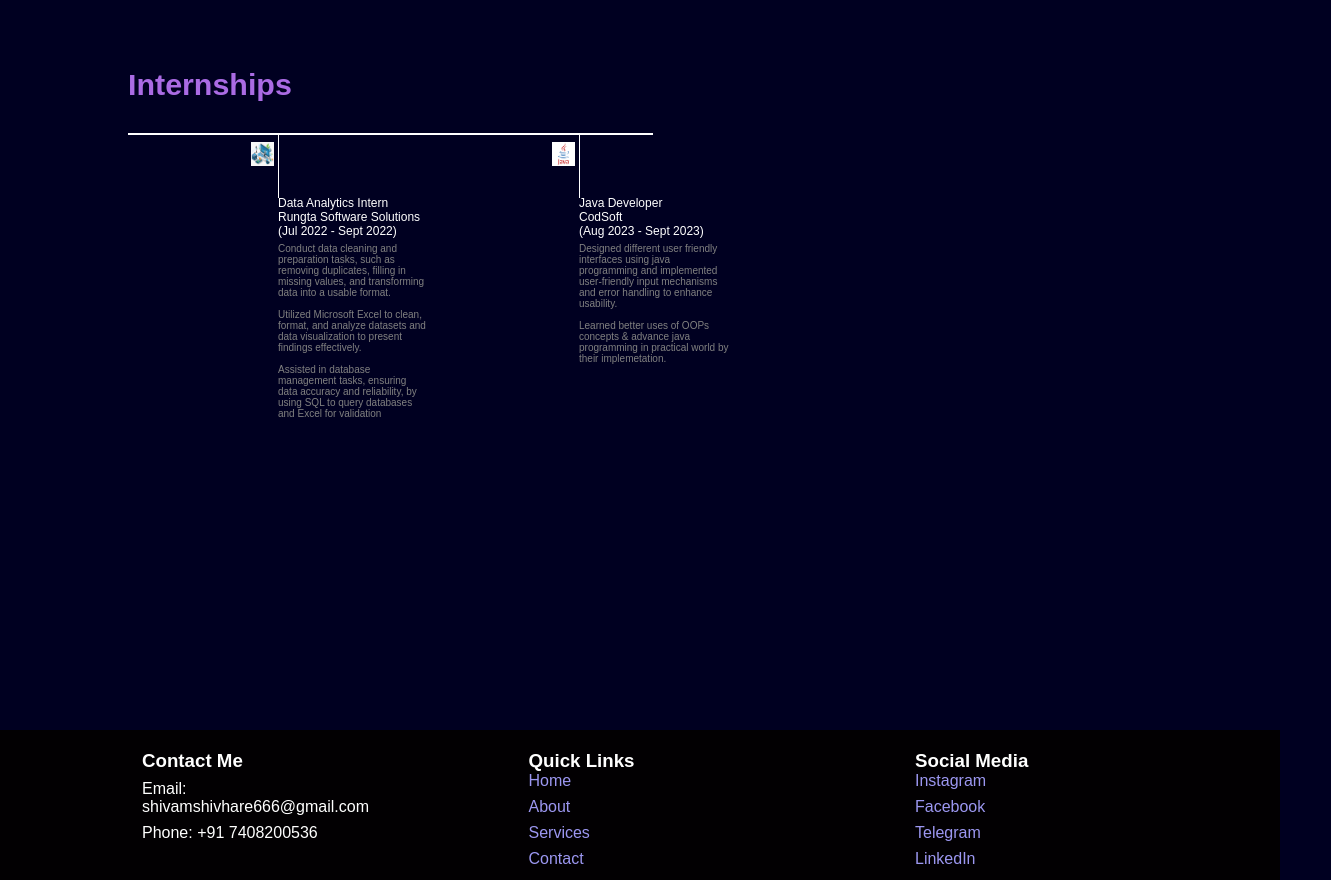
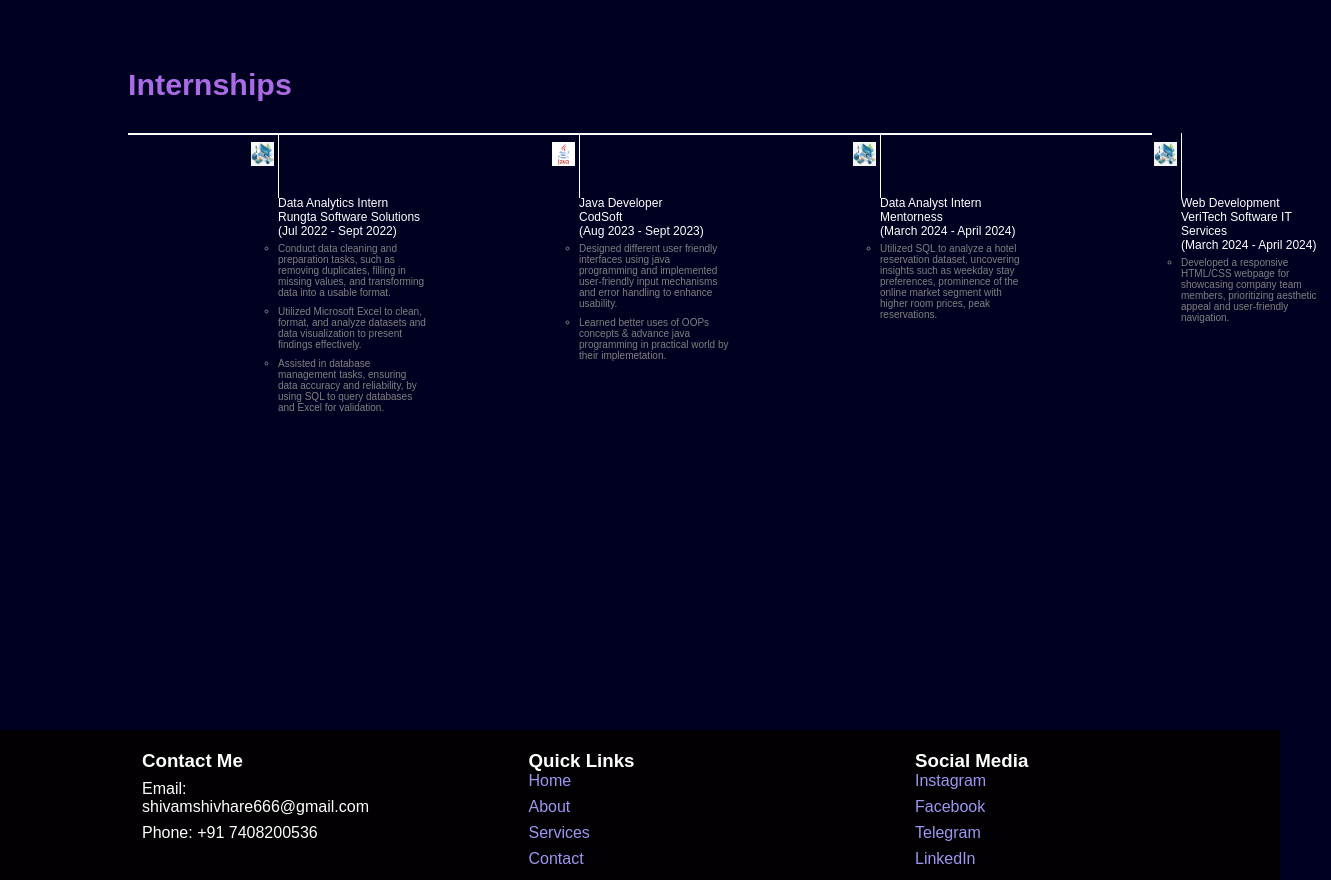
Before and after one commit to shivi9984/Shivam-Portfolio, a plain HTML site: page index.html in a window 1280 px wide. Shown: the part 1100-1980 px from the top of the page, 1331 px wide, since content can reach past the window. Drawn offline with nearby package versions, Linux system fonts and the light colour scheme.

Commit message:
Updated HTML & CSS for internship section.

```diff
--- a/index.html
+++ b/index.html
@@ -15,7 +15,7 @@
         <nav>
             <div class="brand">
                 <img src="MyPic.jpg" alt="Your Name" class="profile-photo">
-                <span class="brand-name">Shivam's Portfolio</span>
+                <span class="brand-name">Shivam Shivhare</span>
             </div>
             <div class="right">
                 <ul>
@@ -37,7 +37,7 @@
 
                 <span id="element"></span>
                 <div class="buttons">
-                    <a href="Shivam's Resume.pdf" download="Shivam Resume">
+                    <a href="Shivam Shivhare Resume.pdf" download="Shivam Resume">
                         <button class="btn">Download Resume</button>
                     </a>
                     <a href="https://www.linkedin.com/in/shivam-shivhare-b4224b22b" target="_blank" rel="noopener noreferrer">
@@ -108,14 +108,14 @@
                     </div>
                     <div class="vertical-desc">
                         <div>
-                            Conduct data cleaning and preparation tasks, such as removing duplicates, filling in missing values,
-                            and transforming data into a usable format.
-                            <br><br>
-                            Utilized Microsoft Excel to clean, format, and analyze datasets and data visualization to present findings
-                            effectively.
-                            <br><br>
-                            Assisted in database management tasks, ensuring data accuracy and reliability, by using SQL to query
-                            databases and Excel for validation
+                            <ul>
+                                <li>Conduct data cleaning and preparation tasks, such as removing duplicates, filling in missing values,
+                                    and transforming data into a usable format.</li>
+                                <li>Utilized Microsoft Excel to clean, format, and analyze datasets and data visualization to present findings
+                                    effectively.</li>
+                                <li>Assisted in database management tasks, ensuring data accuracy and reliability, by using SQL to query
+                                    databases and Excel for validation.</li>
+                            </ul>
                         </div>
                     </div>
                 </div>
@@ -128,10 +128,44 @@
                     </div>
                     <div class="vertical-desc">
                         <div>
-                             Designed different user friendly interfaces using java programming
-                             and implemented user-friendly input mechanisms and error handling to enhance usability.
-                             <br><br>
-                             Learned better uses of OOPs concepts & advance java programming in practical world by their implemetation.
+                            <ul>
+                                <li>Designed different user friendly interfaces using java programming
+                                    and implemented user-friendly input mechanisms and error handling to enhance usability.</li>
+                                <li>Learned better uses of OOPs concepts & advance java programming in practical world by their implemetation.</li>
+                            </ul>
+                        </div>
+                    </div>
+                </div>
+                <div class="vertical">
+                    <img class="image-top" src="DataAnalytics.jpeg" alt="">
+                    <div class="vertical-title">
+                        Data Analyst Intern
+                        <div>Mentorness</div>
+                        <div>(March 2024 - April 2024)</div>
+                    </div>
+                    <div class="vertical-desc">
+                        <div>
+                            <ul>
+                                <li>Utilized SQL to analyze a hotel reservation dataset, uncovering insights such as weekday stay preferences,
+                                    prominence of the online market segment with higher room prices, peak reservations.</li>
+                            </ul>
+                        </div>
+                    </div>
+                </div>
+                <div class="vertical">
+                    <img class="image-top" src="DataAnalytics.jpeg" alt="">
+                    <div class="vertical-title">
+                        <div>Web Development</div>
+                        <div>VeriTech Software IT Services </div>
+                        <div>(March 2024 - April 2024)</div>
+                    </div>
+                    <div class="vertical-desc">
+                        <div>
+                            <ul>
+                                <li>
+                                    Developed a responsive HTML/CSS webpage for showcasing company team members, prioritizing aesthetic appeal
+                                    and user-friendly navigation.</li>
+                            </ul>
                         </div>
                     </div>
                 </div>
--- a/styles.css
+++ b/styles.css
@@ -129,6 +129,7 @@ main hr{
     background-color: white;
     margin: 0 150px;
 }
+
 .thirdSection{
     max-width: 80vw;
     margin: auto;
@@ -141,7 +142,7 @@ main hr{
 }
 .thirdSection .box{
     background: white;
-    width: 41vw;
+    width: 80vw;
     height: 2px;
     margin: 56px 0;
     display: flex;
@@ -175,6 +176,10 @@ main hr{
     color: gray;
     width: 150px;
     font-size: 10px;
+}
+
+.thirdSection ul li{
+    list-style: circle;
 }
 
 /*Top MY PIC */
```
Also changed, not shown: 2 other files.
